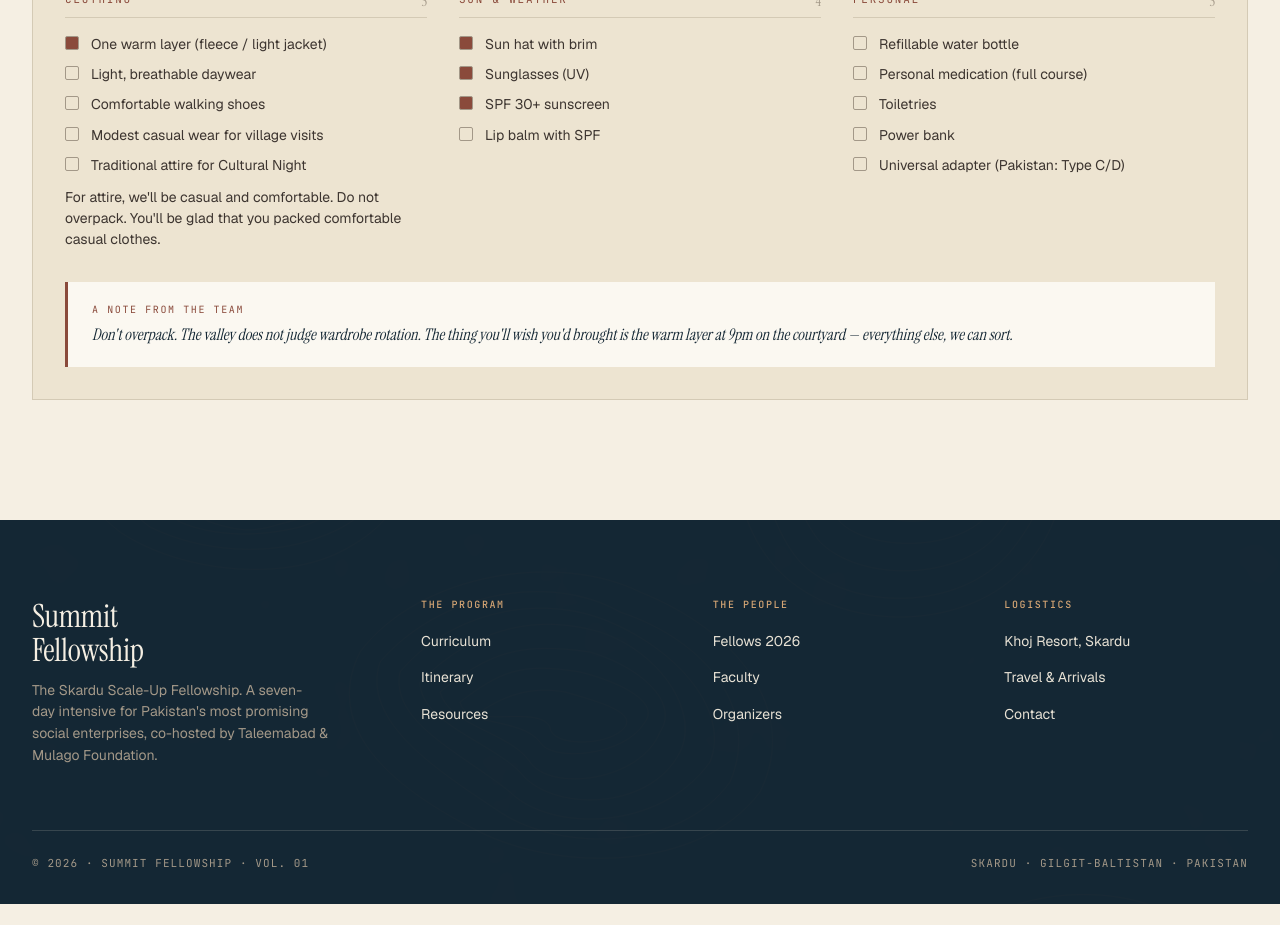
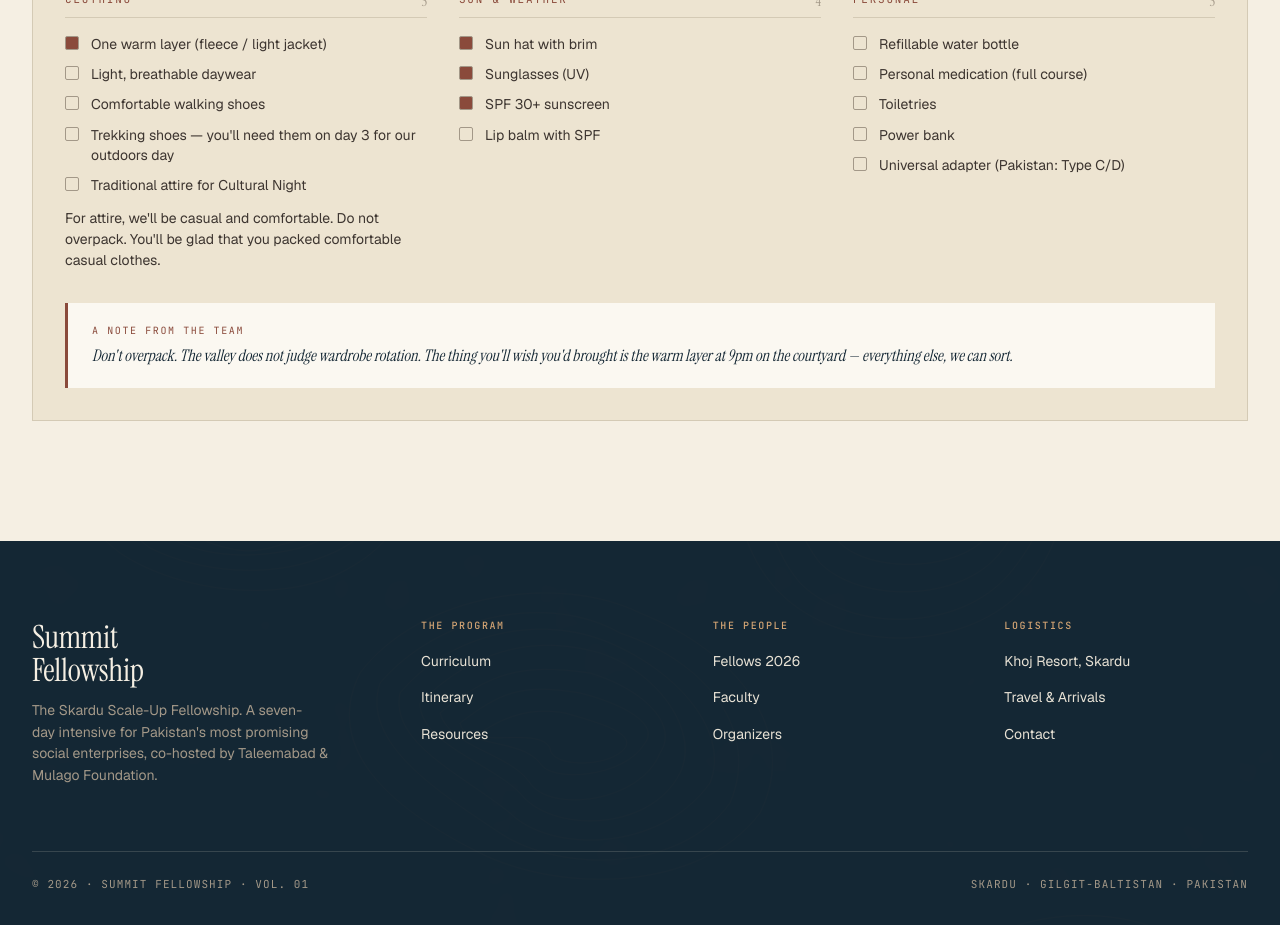
Before and after one commit to usmanjaved-droid/summit-fellowship-website, a Next.js app: page /venue in a window 1280 px wide. Shown: the part 7560-8485 px from the top of the page. Before the commit the page ends 8464 px from the top, so only its background shows below. Built offline with nearby package versions, Linux system fonts and the light colour scheme.

Commit message:
style: replace village attire with trekking shoes in packing list
- Replace 'Modest casual wear for village visits' with 'Trekking shoes — you'll need them on day 3 for our outdoors day'
- Emphasizes the outdoor activity on day 3

```diff
--- a/app/venue/page.tsx
+++ b/app/venue/page.tsx
@@ -414,7 +414,7 @@ export default function VenuePage() {
                     <li className={styles.essential}>One warm layer (fleece / light jacket)</li>
                     <li>Light, breathable daywear</li>
                     <li>Comfortable walking shoes</li>
-                    <li>Modest casual wear for village visits</li>
+                    <li>Trekking shoes — you'll need them on day 3 for our outdoors day</li>
                     <li>Traditional attire for Cultural Night</li>
                   </ul>
                   <p style={{ fontSize: '14px', lineHeight: '1.5', color: 'var(--ink-soft)', marginTop: '12px' }}>For attire, we'll be casual and comfortable. Do not overpack. You'll be glad that you packed comfortable casual clothes.</p>
```
